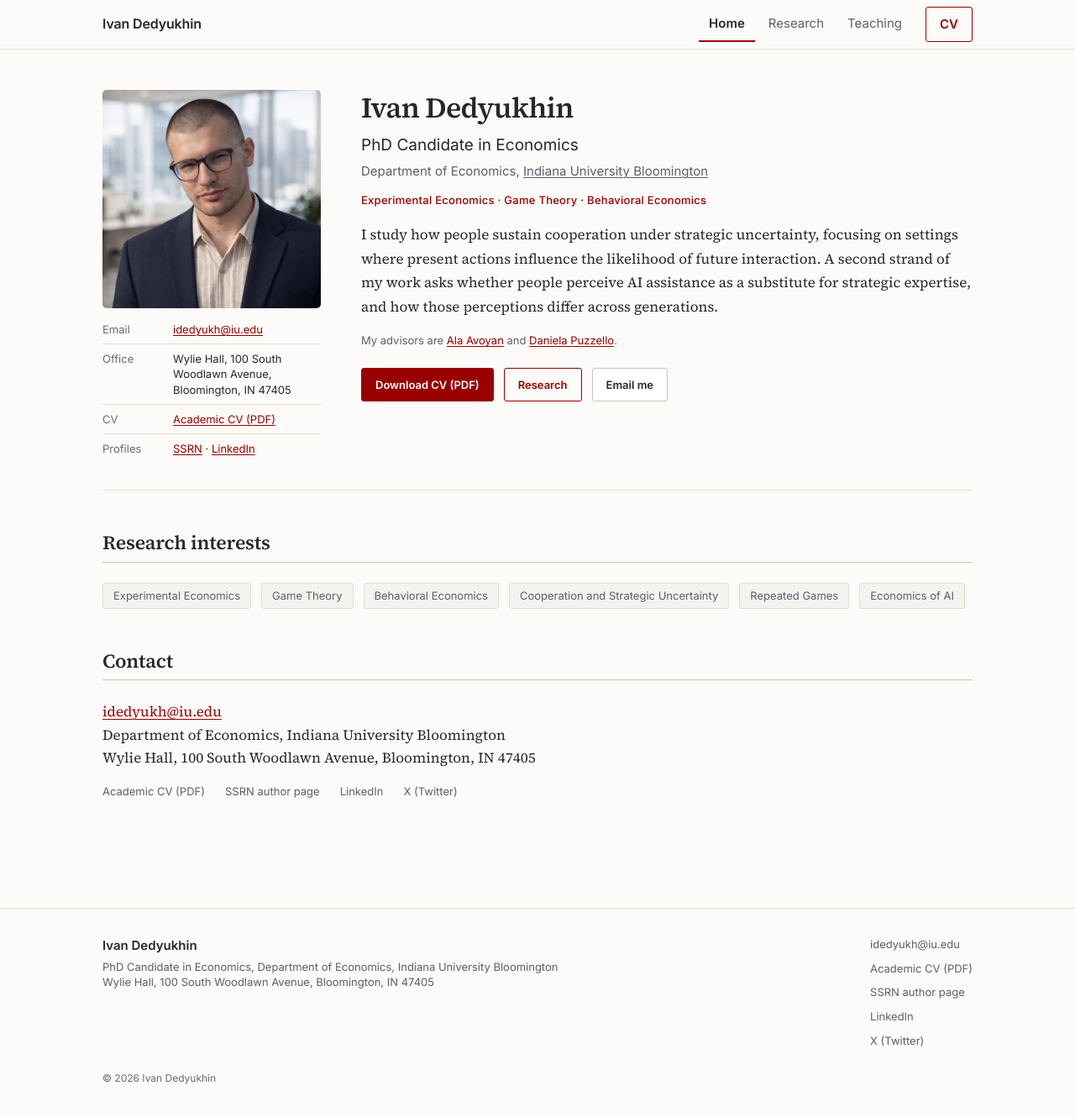
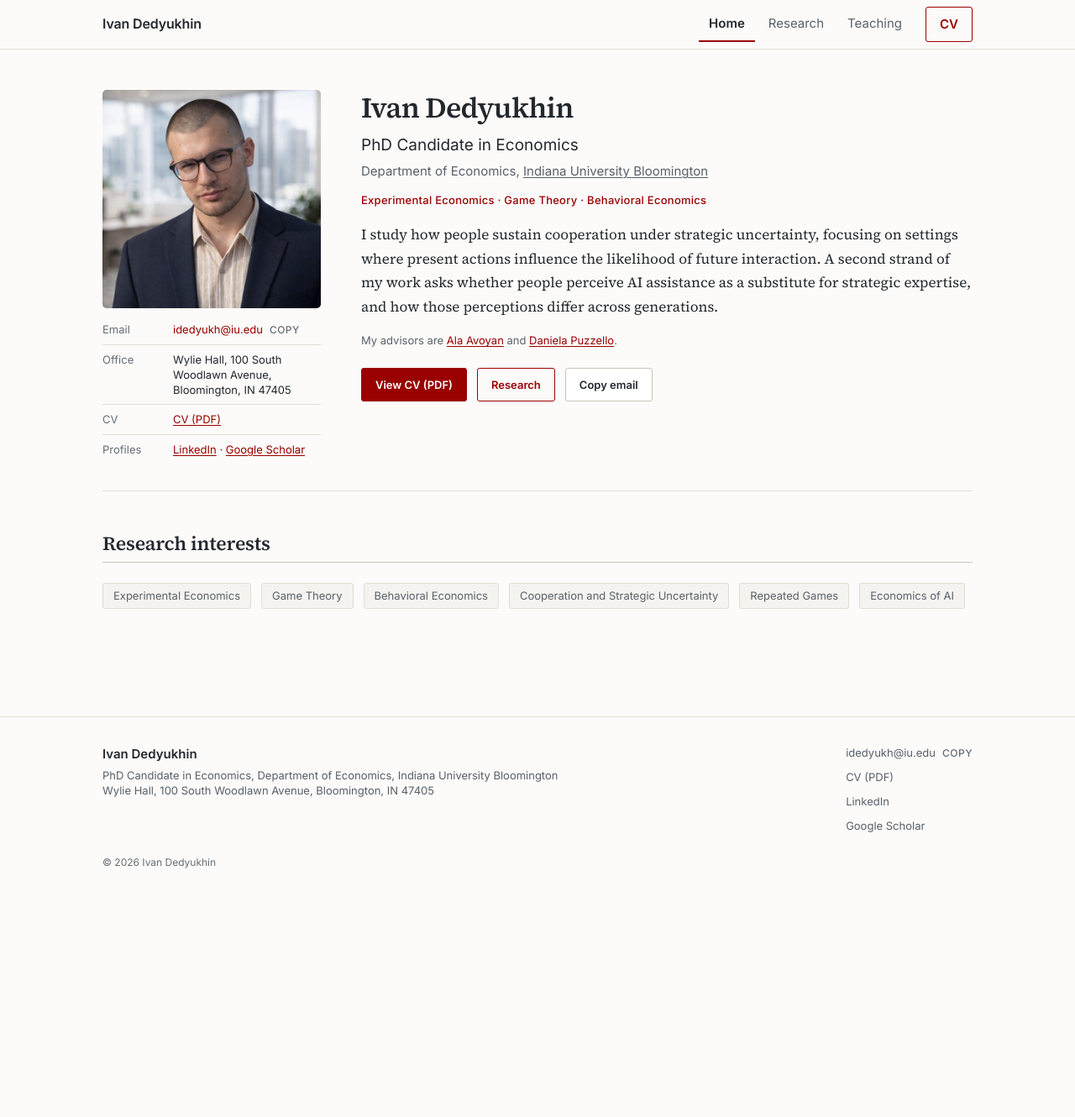
Before and after one commit to Dedyukhin/dedyukhin.github.io, a Jekyll site: the page built from README.md, in a window 1280 px wide and 1341 px high. Shown: the top 1330 px of the window at 84% size. Built offline with Jekyll 4.4.1, drawn with Linux system fonts in a browser that asks for light colours.

Commit message:
Copy-to-clipboard email, CV wording, trim profiles, drop homepage contact
Email is no longer a mailto link. A new copy-email include renders the address
as a button that writes it to the clipboard and confirms with "Copied", so a
reader can paste it into whatever mail client they actually use. Applies
everywhere the address appears: the profile detail list, the profile actions
("Copy email"), and the footer.

The address is always plain text in the markup, so without JavaScript it stays
readable and selectable and the "Copy" affordance is hidden rather than left
dead. Uses the async Clipboard API with a document.execCommand fallback for
older browsers and non-secure contexts, and the visible address is part of the
button's accessible name so voice control can target it.

CV wording: "Download CV (PDF)" becomes "View CV (PDF)" and opens the PDF in a
new tab; the CV page's second action becomes "Save a copy". The profile row now
reads "CV (PDF)" rather than "Academic CV (PDF)".

Profiles: LinkedIn and a new Google Scholar link. SSRN and X are commented out
in _data/profile.yml so only professional profiles are listed; papers still link
to SSRN individually from the Research page.

The homepage Contact section is removed - the same email, department and office
sit in the detail list beside the photo and in the footer on every page. Kept as
a comment.

Mobile photo goes from 116px to 168px (148px below 480px), which was too small.

The copy-email styles sit ahead of .btn in the stylesheet so the button variant
inherits .btn's box properties instead of its own reset clobbering them.

Co-Authored-By: Claude Opus 5 <noreply@anthropic.com>
Claude-Session: https://claude.ai/code/session_0163Q93N3QSHMixrmyhqQhA6

```diff
--- a/README.md
+++ b/README.md
@@ -73,9 +73,9 @@ both of which are currently commented out.
     </p>
 
     <div class="btn-row">
-      <a class="btn btn--primary" href="{{ profile.cv.url | relative_url }}" target="_blank" rel="noopener noreferrer">Download CV (PDF)</a>
+      <a class="btn btn--primary" href="{{ profile.cv.url | relative_url }}" target="_blank" rel="noopener noreferrer">View CV (PDF)</a>
       <a class="btn btn--outline" href="{{ "/research/" | relative_url }}">Research</a>
-      <a class="btn" href="mailto:{{ profile.email }}">Email me</a>
+      {% include copy-email.html class="btn copy-email--button" label="Copy email" done="Email copied" %}
       {% comment %} Job market - DISABLED (step 1): strongest action after the CV
       <a class="btn btn--outline" href="{{ "/job-market/" | relative_url }}">Job market paper</a>
       {% endcomment %}
@@ -85,7 +85,7 @@ both of which are currently commented out.
   <dl class="profile-details">
     <div class="profile-details__row">
       <dt class="profile-details__term">Email</dt>
-      <dd class="profile-details__value"><a href="mailto:{{ profile.email }}">{{ profile.email }}</a></dd>
+      <dd class="profile-details__value">{% include copy-email.html %}</dd>
     </div>
     <div class="profile-details__row">
       <dt class="profile-details__term">Office</dt>
@@ -94,14 +94,14 @@ both of which are currently commented out.
     <div class="profile-details__row">
       <dt class="profile-details__term">CV</dt>
       <dd class="profile-details__value">
-        <a href="{{ profile.cv.url | relative_url }}" target="_blank" rel="noopener noreferrer">Academic CV (PDF)</a>
+        <a href="{{ profile.cv.url | relative_url }}" target="_blank" rel="noopener noreferrer">CV (PDF)</a>
       </dd>
     </div>
     <div class="profile-details__row">
       <dt class="profile-details__term">Profiles</dt>
       <dd class="profile-details__value">
-        <a href="https://papers.ssrn.com/sol3/cf_dev/AbsByAuth.cfm?per_id=6914508" target="_blank" rel="noopener noreferrer">SSRN</a> ·
-        <a href="https://www.linkedin.com/in/ivan-dedyukhin/" target="_blank" rel="noopener noreferrer">LinkedIn</a>
+        <a href="https://www.linkedin.com/in/ivan-dedyukhin/" target="_blank" rel="noopener noreferrer">LinkedIn</a> ·
+        <a href="https://scholar.google.com/citations?user=CDPKpxwAAAAJ&amp;hl=en" target="_blank" rel="noopener noreferrer">Google Scholar</a>
       </dd>
     </div>
   </dl>
@@ -164,12 +164,17 @@ this file.
 </section>
 {% endcomment %}
 
+{% comment %} Contact - removed from the homepage by request.
+The same email, department and office already sit in the detail list beside the
+photo, and the footer carries them on every page, so this block only repeated
+them. Uncomment to bring it back.
 <section class="section" aria-labelledby="contact">
   <h2 class="section__title" id="contact">Contact</h2>
   <p class="prose">
-    <a href="mailto:{{ profile.email }}">{{ profile.email }}</a><br>
+    {% include copy-email.html %}<br>
     {{ profile.department }}, {{ profile.institution }}<br>
     {{ profile.office }}
   </p>
   {% include social-links.html skip="Email" %}
 </section>
+{% endcomment %}
--- /dev/null
+++ b/_includes/copy-email.html
@@ -0,0 +1,19 @@
+{%- comment -%}
+  Email address that copies itself to the clipboard instead of opening a mail
+  client. The address is always rendered as plain text, so it stays readable and
+  selectable when JavaScript is unavailable; only the "Copy" affordance is
+  enhanced in (see .js rules in main.css and initCopy in main.js).
+
+  Parameters
+    include.class    extra class on the button
+    include.label    visible text (defaults to the address itself)
+    include.done     confirmation text (defaults to "Copied")
+{%- endcomment -%}
+{%- assign address = site.data.profile.email -%}
+<button type="button"
+        class="copy-email {{ include.class }}"
+        data-copy-text="{{ address }}"
+        data-copy-done="{{ include.done | default: 'Copied' }}">
+  <span class="copy-email__value">{{ include.label | default: address }}</span>
+  <span class="copy-email__action" data-copy-feedback aria-live="polite">Copy</span>
+</button>
--- a/_includes/social-links.html
+++ b/_includes/social-links.html
@@ -1,5 +1,6 @@
 {%- comment -%}
   Renders site.data.profile.links as a list of descriptive text links.
+  An entry with `type: copy` becomes a copy-to-clipboard control instead.
   Optional parameters:
     include.class  extra class on the list
     include.skip   comma-separated labels to leave out (e.g. "Email,CV")
@@ -8,15 +9,15 @@
 <ul class="link-row {{ include.class }}">
   {%- for link in site.data.profile.links -%}
     {%- unless skip contains link.label -%}
-    {%- if link.url and link.url != "" -%}
-      {%- assign is_mailto = false -%}
-      {%- if link.url contains "mailto:" -%}{%- assign is_mailto = true -%}{%- endif -%}
-      {%- assign is_external = false -%}
-      {%- if link.url contains "://" or link.url contains ".pdf" -%}{%- assign is_external = true -%}{%- endif -%}
+      {%- if link.type == "copy" -%}
+      <li>{% include copy-email.html class="copy-email--inline" label=link.text %}</li>
+      {%- elsif link.url and link.url != "" -%}
+        {%- assign is_external = false -%}
+        {%- if link.url contains "://" or link.url contains ".pdf" -%}{%- assign is_external = true -%}{%- endif -%}
       <li>
-        <a href="{% if is_mailto %}{{ link.url }}{% else %}{{ link.url | relative_url }}{% endif %}"{% if is_external and is_mailto == false %} target="_blank" rel="noopener noreferrer"{% endif %}>{{ link.text | default: link.label }}</a>
+        <a href="{% if is_external and link.url contains '://' %}{{ link.url }}{% else %}{{ link.url | relative_url }}{% endif %}"{% if is_external %} target="_blank" rel="noopener noreferrer"{% endif %}>{{ link.text | default: link.label }}</a>
       </li>
-    {%- endif -%}
+      {%- endif -%}
     {%- endunless -%}
   {%- endfor -%}
 </ul>
--- a/assets/css/main.css
+++ b/assets/css/main.css
@@ -602,6 +602,98 @@ a:hover {
     color: var(--color-accent);
 }
 
+/* Copy-to-clipboard email ------------------------------------------------ */
+
+/* Without JavaScript this is inert, so it renders as plain selectable text. */
+.copy-email {
+    display: inline-flex;
+    align-items: baseline;
+    gap: var(--space-2);
+    padding: 0;
+    margin: 0;
+    background: none;
+    border: 0;
+    font: inherit;
+    color: inherit;
+    text-align: left;
+    cursor: text;
+}
+
+.js .copy-email {
+    cursor: pointer;
+}
+
+.copy-email__value {
+    color: var(--color-accent);
+}
+
+.js .copy-email:hover .copy-email__value {
+    text-decoration: underline;
+    text-underline-offset: 0.15em;
+}
+
+/* The affordance only appears once the button actually does something. */
+.copy-email__action {
+    display: none;
+    font-family: var(--font-sans);
+    font-size: var(--text-xs);
+    font-weight: 500;
+    letter-spacing: 0.04em;
+    text-transform: uppercase;
+    color: var(--color-text-soft);
+    white-space: nowrap;
+}
+
+.js .copy-email__action {
+    display: inline;
+}
+
+.copy-email[data-copied="true"] .copy-email__action {
+    color: var(--color-accent);
+}
+
+/* Variant used inside the footer and other link rows */
+.copy-email--inline .copy-email__value {
+    color: var(--color-text-muted);
+}
+
+.js .copy-email--inline:hover .copy-email__value {
+    color: var(--color-accent);
+}
+
+/* Variant that sits in a row of buttons and must match them exactly */
+.copy-email--button {
+    justify-content: center;
+    text-align: center;
+}
+
+.copy-email--button .copy-email__value {
+    color: inherit;
+}
+
+.js .copy-email--button:hover .copy-email__value {
+    text-decoration: none;
+}
+
+/* In a button the confirmation replaces the label rather than sitting beside it. */
+.copy-email--button .copy-email__action,
+.js .copy-email--button .copy-email__action {
+    display: none;
+}
+
+.js .copy-email--button[data-copied] .copy-email__value {
+    display: none;
+}
+
+.js .copy-email--button[data-copied] .copy-email__action {
+    display: inline;
+    font-size: var(--text-sm);
+    font-weight: 600;
+    text-transform: none;
+    letter-spacing: 0;
+    color: var(--color-accent);
+}
+
 .btn {
     display: inline-flex;
     align-items: center;
@@ -1287,9 +1379,9 @@ a:hover {
 
     .profile__figure {
         float: left;
-        width: 116px;
-        max-width: 38%;
-        margin: var(--space-1) var(--space-4) var(--space-2) 0;
+        width: 168px;
+        max-width: 45%;
+        margin: var(--space-1) var(--space-4) var(--space-3) 0;
     }
 
     .profile__name {
@@ -1373,8 +1465,7 @@ a:hover {
     }
 
     .profile__figure {
-        width: 96px;
-        margin-right: var(--space-3);
+        width: 148px;
     }
 
     .materials__item,
--- a/assets/js/main.js
+++ b/assets/js/main.js
@@ -1,13 +1,15 @@
 /**
  * Ivan Dedyukhin - academic website
  *
- * Two small progressive enhancements, no dependencies:
- *   1. Disclosure controls (abstracts, additional student feedback)
+ * Three small progressive enhancements, no dependencies:
+ *   1. Disclosure controls (abstracts, student feedback)
  *   2. Compact navigation menu on small screens
+ *   3. Copy-to-clipboard for the email address
  *
  * Every element this file touches is fully usable without JavaScript: the
  * disclosure panels render open and their triggers stay hidden until wired up
- * here, and the navigation list is a plain visible list until collapsed here.
+ * here, the navigation list is a plain visible list until collapsed here, and
+ * the email address is plain selectable text with its "Copy" hint hidden.
  */
 (function () {
     'use strict';
@@ -97,9 +99,74 @@
         }
     }
 
+    /* --------------------------------------------------------------------
+       Copy to clipboard
+       -------------------------------------------------------------------- */
+
+    // Used when the async Clipboard API is unavailable (older browsers) or is
+    // refused, which happens outside a secure context.
+    function legacyCopy(text) {
+        var field = document.createElement('textarea');
+        var copied = false;
+
+        field.value = text;
+        field.setAttribute('readonly', '');
+        field.style.position = 'fixed';
+        field.style.top = '-1000px';
+        field.style.opacity = '0';
+        document.body.appendChild(field);
+        field.select();
+
+        try {
+            copied = document.execCommand('copy');
+        } catch (error) {
+            copied = false;
+        }
+
+        document.body.removeChild(field);
+        return copied;
+    }
+
+    function copyText(text) {
+        if (navigator.clipboard && window.isSecureContext) {
+            return navigator.clipboard.writeText(text).then(function () {
+                return true;
+            }, function () {
+                return legacyCopy(text);
+            });
+        }
+        return Promise.resolve(legacyCopy(text));
+    }
+
+    function initCopy() {
+        var controls = document.querySelectorAll('[data-copy-text]');
+
+        Array.prototype.forEach.call(controls, function (control) {
+            var feedback = control.querySelector('[data-copy-feedback]') || control;
+            var idle = feedback.textContent;
+            var done = control.getAttribute('data-copy-done') || 'Copied';
+            var timer;
+
+            control.addEventListener('click', function () {
+                copyText(control.getAttribute('data-copy-text')).then(function (copied) {
+                    // On failure the address stays on screen to select by hand.
+                    feedback.textContent = copied ? done : 'Select and copy';
+                    control.setAttribute('data-copied', copied ? 'true' : 'false');
+
+                    window.clearTimeout(timer);
+                    timer = window.setTimeout(function () {
+                        feedback.textContent = idle;
+                        control.removeAttribute('data-copied');
+                    }, 2500);
+                });
+            });
+        });
+    }
+
     function init() {
         initDisclosures();
         initNav();
+        initCopy();
     }
 
     if (document.readyState === 'loading') {
```
Also changed, not shown: CV.md (+2 -2 lines), _data/profile.yml (+16 -9 lines), job-market.md (+5 -5 lines).
